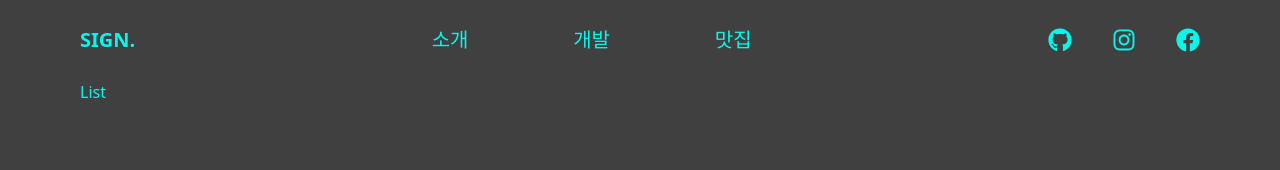
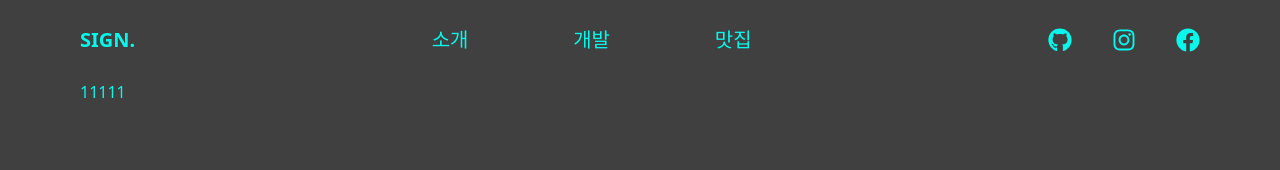
Before and after one commit to issign/blog, a React (Vite) app: page / in a window 1280 px wide. Shown: the top 170 px of the page. Built offline with nearby package versions, Linux system fonts and the light colour scheme; data requests are answered from the project's data file.

Commit message:
Add props for showing posts list

```diff
--- a/src/App.js
+++ b/src/App.js
@@ -47,7 +47,7 @@ function App() {
         <>
           <Nav categories={categories} subCategories={subCategories} />
           <Route path="/">
-            <HomePage></HomePage>
+            <HomePage posts={posts}></HomePage>
           </Route>
           <Route path="/posts">
             <PostsListPage
--- a/src/components/posts/PostsList.js
+++ b/src/components/posts/PostsList.js
@@ -1,5 +1,11 @@
-function PostsList() {
-  return <div>List</div>;
+import PostsListItem from "./PostsListItem";
+
+function PostsList({ posts }) {
+  const renderedPostItems = posts.map((post) => {
+    return <PostsListItem post={post} key={post.id}></PostsListItem>;
+  });
+
+  return <div>{renderedPostItems}</div>;
 }
 
 export default PostsList;
--- a/src/components/posts/PostsListItem.js
+++ b/src/components/posts/PostsListItem.js
@@ -1,3 +1,5 @@
-function PostsListItem() {}
+function PostsListItem({ post }) {
+  return <div>{post.title}</div>;
+}
 
 export default PostsListItem;
--- a/src/pages/HomePage.js
+++ b/src/pages/HomePage.js
@@ -1,10 +1,9 @@
 import PostsList from "../components/posts/PostsList";
-import PostsListItem from "../components/posts/PostsListItem";
 
-function HomePage() {
+function HomePage({ posts }) {
   return (
     <div className="pt-20">
-      <PostsList></PostsList>
+      <PostsList posts={posts}></PostsList>
     </div>
   );
 }
```
